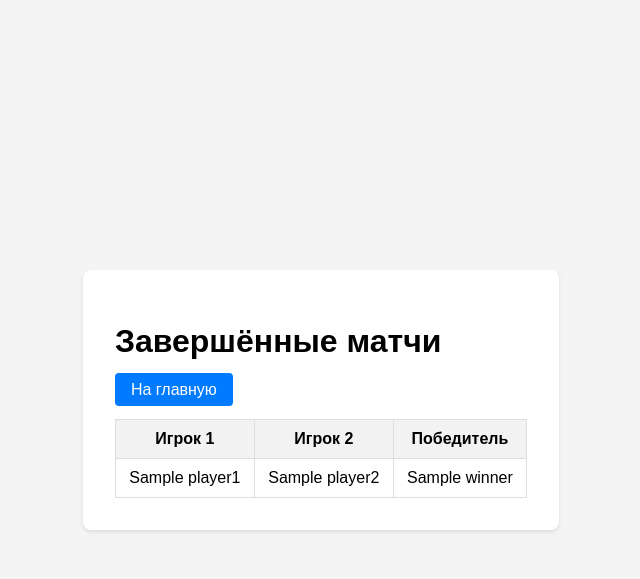
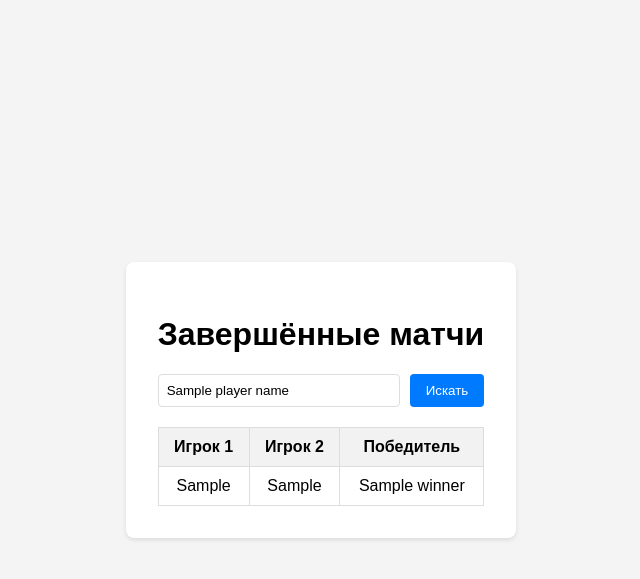
Before and after one commit to Gichie/tennis_match_csoreboard_v_2, a Python web app: template myapp/templates/completed_matches.html in a window 1280 px wide. Shown: the top 579 px of the page, without its empty margins (319-959 px from the left). Run offline with Jinja, Linux system fonts and the light colour scheme; the template is opened without the code that fills it: most values are stand-ins (such as "Sample title", 1, 10 or a date in 2020).

Commit message:
add pagination

```diff
--- a/myapp/static/styles.css
+++ b/myapp/static/styles.css
@@ -190,3 +190,44 @@
 .matches-list th {
     background-color: #f2f2f2;
 }
+
+/* Фильтр */
+.filter-form {
+    margin: 20px 0;
+    display: flex;
+    gap: 10px;
+}
+
+.filter-form input[type="text"] {
+    padding: 8px;
+    border: 1px solid #ddd;
+    border-radius: 4px;
+    flex-grow: 1;
+}
+
+/* Пагинация */
+.pagination {
+    margin-top: 20px;
+    display: flex;
+    gap: 10px;
+    align-items: center;
+    justify-content: center;
+}
+
+/* Таблица */
+.matches-table {
+    width: 100%;
+    margin-top: 20px;
+    border-collapse: collapse;
+}
+
+.matches-table th,
+.matches-table td {
+    padding: 10px;
+    border: 1px solid #ddd;
+    text-align: center;
+}
+
+.matches-table th {
+    background-color: #f2f2f2;
+}
--- a/myapp/templates/completed_matches.html
+++ b/myapp/templates/completed_matches.html
@@ -1,3 +1,4 @@
+<!-- templates/completed_matches.html -->
 <!DOCTYPE html>
 <html lang="ru">
 <head>
@@ -8,10 +9,21 @@
 <body>
 <div class="container">
     <h1>Завершённые матчи</h1>
-        <a href="/" class="btn">На главную</a>
-        <div class="matches-list">
+
+    <!-- Форма фильтрации -->
+    <form method="GET" action="/matches" class="filter-form">
+        <input
+                type="text"
+                name="filter_by_player_name"
+                placeholder="Имя игрока"
+                value="{{ player_name or '' }}"
+        >
+        <button type="submit" class="btn">Искать</button>
+    </form>
+
+    <!-- Список матчей -->
     {% if matches %}
-                <table>
+        <table class="matches-table">
             <thead>
             <tr>
                 <th>Игрок 1</th>
@@ -22,17 +34,37 @@
             <tbody>
             {% for match in matches %}
                 <tr>
-                                <td>{{ match.player1.name }}</td>
-                                <td>{{ match.player2.name }}</td>
-                                <td>{{ match.winner.name }}</td>
+                    <td>{{ match.player1 }}</td>
+                    <td>{{ match.player2 }}</td>
+                    <td>{{ match.winner }}</td>
                 </tr>
             {% endfor %}
             </tbody>
         </table>
     {% else %}
-                <p>Нет завершённых матчей.</p>
+        <p>Матчей не найдено.</p>
+    {% endif %}
+
+    <!-- Пагинация -->
+    {% if total_pages > 1 %}
+        <div class="pagination">
+            {% if current_page > 1 %}
+                <a
+                        href="/matches?page={{ current_page - 1 }}&filter_by_player_name={{ player_name or '' }}"
+                        class="btn"
+                >← Назад</a>
+            {% endif %}
+
+            <span>Страница {{ current_page }} из {{ total_pages }}</span>
+
+            {% if current_page < total_pages %}
+                <a
+                        href="/matches?page={{ current_page + 1 }}&filter_by_player_name={{ player_name or '' }}"
+                        class="btn"
+                >Вперёд →</a>
             {% endif %}
         </div>
+    {% endif %}
 </div>
 </body>
 </html>
--- a/myapp/templates/final_score.html
+++ b/myapp/templates/final_score.html
@@ -34,7 +34,7 @@
                 </table>
             </div>
             <div class="navigation">
-                <a href="/completed-matches" class="btn">Список завершённых матчей</a>
+                <a href="/matches" class="btn">Список завершённых матчей</a>
                 <a href="/" class="btn">На главную</a>
             </div>
         </div>
--- a/myapp/templates/home.html
+++ b/myapp/templates/home.html
@@ -10,7 +10,7 @@
         <h1>Табло теннисного матча!</h1>
         <div class="links">
             <a href="/new-match" class="link-button">Новый матч</a>
-            <a href="/completed-matches" class="link-button">Завершённые матчи</a>
+            <a href="/matches?page=1&filter_by_player_name=" class="link-button">Завершённые матчи</a>
         </div>
     </div>
 </body>
--- a/wsgi.py
+++ b/wsgi.py
@@ -17,7 +17,7 @@
         "/index": home_controller.index,
         "/new-match": match_controller.new_match_form,
         "/match-score": match_controller.match_score,
-        '/completed-matches': completed_matches_controller.list_completed_matches
+        '/matches': completed_matches_controller.list_completed_matches
     },
     "POST": {
         "/new-match": match_controller.create_match,
```
Also changed, not shown: myapp/controllers/completed_matches_cotroller.py (+29 -2 lines), myapp/services/match_service.py (+27 -3 lines). Lines whose indentation alone changed are shown as unchanged.
